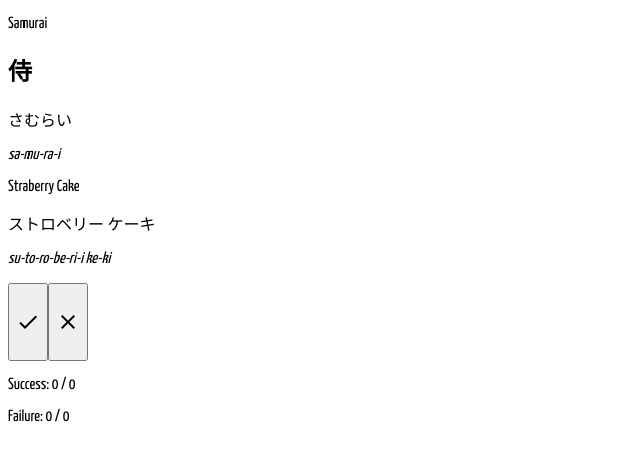
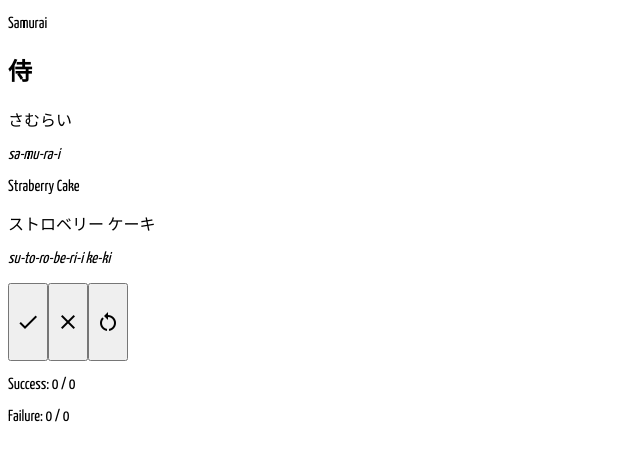
Before and after one commit to AndreWerthwein/learning-japanese, an Angular app: page / in a window 1280 px wide. Shown: the top 460 px of the page, without its empty margins (0-640 px from the left). Built offline with nearby package versions, Linux system fonts and the light colour scheme.

Commit message:
implementing option to reset current learning-status

```diff
--- a/src/app/learner-feedback/learner-toolbar/learner-toolbar.component.html
+++ b/src/app/learner-feedback/learner-toolbar/learner-toolbar.component.html
@@ -1,4 +1,5 @@
 <button title="I got it right." (click)="onLearnerStatusUpdate(true)"><p class="material-icons">check</p></button>
 <button title="I got it wrong." (click)="onLearnerStatusUpdate(false)"><p class="material-icons">close</p></button>
+<button title="Reset current learing progress." (click)="onResetLearnerStatus()"><p class="material-icons">restart_alt</p></button>
 <p>Success: {{ learnerSuccess }} / {{ learnerSuccess + learnerFailure }}</p>
 <p>Failure: {{ learnerFailure }} / {{ learnerSuccess + learnerFailure }}</p>
--- a/src/app/learner-feedback/learner-toolbar/learner-toolbar.component.ts
+++ b/src/app/learner-feedback/learner-toolbar/learner-toolbar.component.ts
@@ -27,6 +27,12 @@ export class LearnerToolbar implements OnInit {
 
   } // reading current learner-status from local storage
 
+  onResetLearnerStatus(): void {
+    window.localStorage.removeItem('learnerStatus');
+    this.learnerSuccess = 0;
+    this.learnerFailure = 0;
+  } // resets current learner-status
+
   onLearnerStatusUpdate(success: boolean): void {
     let currentLearnerStatus : string | null = window.localStorage.getItem('learnerStatus');
     let learnerStatus: Array<boolean> = [];
```
